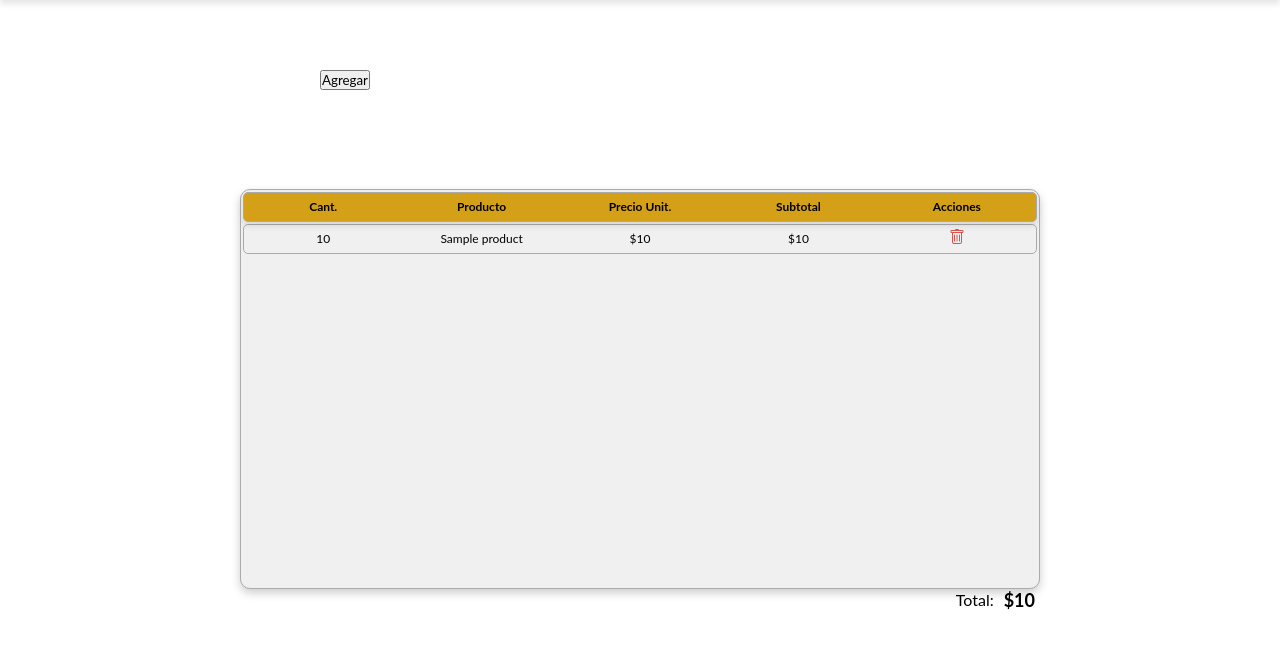
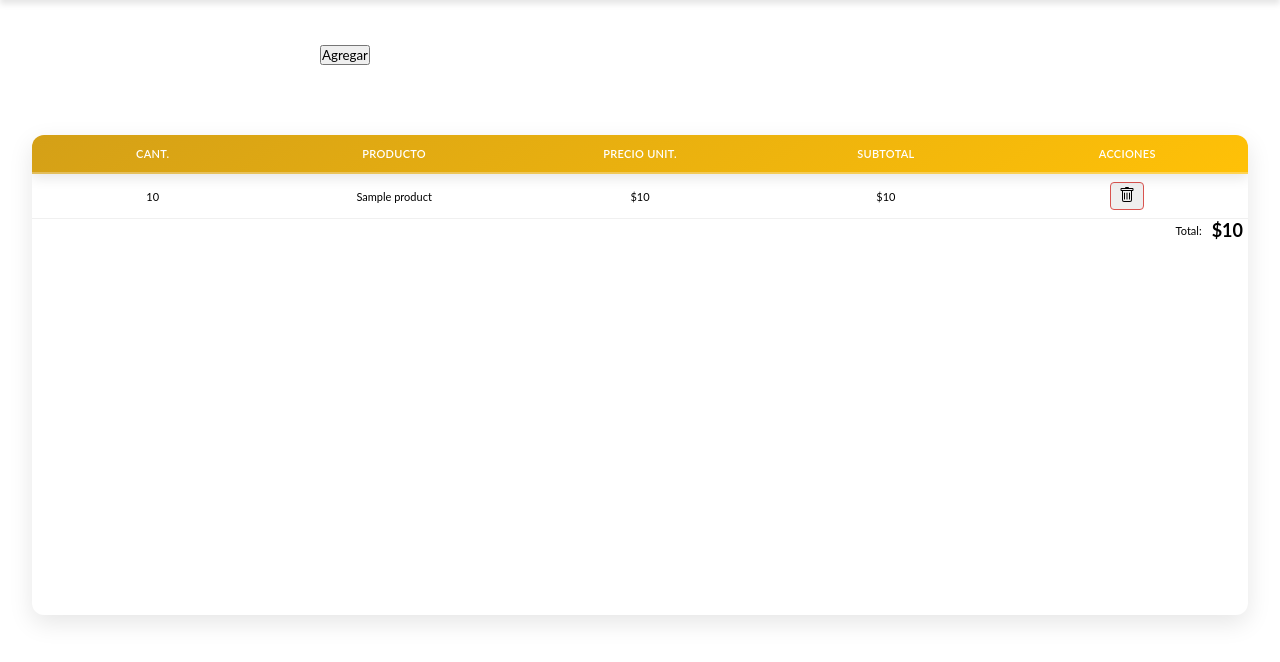
Before and after one commit to xAceOfSpadesx16/BagualesPOS, a Django app: template sales/templates/sales.html in a window 1280 px wide. Shown: the part 55-717 px from the top of the page. Run offline with Django 5.2, Linux system fonts and the light colour scheme; the template is opened without the code that fills it: most values are stand-ins (such as "Sample title", 1, 10 or a date in 2020); some libraries are stand-ins or nearby versions.

Commit message:
estilado de tablas
se corrigio estilado de tablas

```diff
--- a/inventory/templates/inventory.html
+++ b/inventory/templates/inventory.html
@@ -10,6 +10,7 @@
 {% block content %}
 
     <section id="inventory_section">
+        <div class="table-container">
             <table id="sale-table" class="responsive-table scroll">
 
                 <thead>
@@ -53,6 +54,7 @@
                 </tbody>
 
             </table>
+        </div>
     </section>
 
 {% endblock content %}
--- a/sales/templates/sales.html
+++ b/sales/templates/sales.html
@@ -58,7 +58,7 @@
                             <td class= "price-cell">${{ detail.formatted_sale_price }}</td>
                             <td class= "subtotal-cell">${{ detail.formatted_total_price }}</td>
                             <td class="actions-cell">
-                                <button class="eliminar-sale-detail" data-sale-detail-id="{{ detail.id }}" type="button">
+                                <button class="delete-btn" data-sale-detail-id="{{ detail.id }}" type="button">
                                     <svg width="16" height="16" fill="currentColor" viewBox="0 0 16 16">
                                         <path d="M5.5 5.5A.5.5 0 0 1 6 6v6a.5.5 0 0 1-1 0V6a.5.5 0 0 1 .5-.5m2.5 0a.5.5 0 0 1 .5.5v6a.5.5 0 0 1-1 0V6a.5.5 0 0 1 .5-.5m3 .5a.5.5 0 0 0-1 0v6a.5.5 0 0 0 1 0z"/>
                                         <path d="M14.5 3a1 1 0 0 1-1 1H13v9a2 2 0 0 1-2 2H5a2 2 0 0 1-2-2V4h-.5a1 1 0 0 1-1-1V2a1 1 0 0 1 1-1H6a1 1 0 0 1 1-1h2a1 1 0 0 1 1 1h3.5a1 1 0 0 1 1 1zM4.118 4 4 4.059V13a1 1 0 0 0 1 1h6a1 1 0 0 0 1-1V4.059L11.882 4zM2.5 3h11V2h-11z"/>
--- a/static/js/sales.js
+++ b/static/js/sales.js
@@ -30,7 +30,7 @@ const buildRow = (row, data) => {
         },
         {
             value: trashIconSVG,
-            class: 'eliminar-sale-detail',
+            class: 'delete-btn"',
             attributes: {
                 'data-sale-detail-id': data.id,
                 'type': 'button'
--- a/static/style/sales.css
+++ b/static/style/sales.css
@@ -30,21 +30,8 @@
 }
 
 
-.eliminar-sale-detail {
-    background-color: transparent;
-    border: none;
-    cursor: pointer;
-    padding: 0;
-    color: #d9534f;
-}
-
-.eliminar-sale-detail:hover {
-    color: #c9302c;
-}
-
 .editable-cell {
     cursor: pointer;
-    /* Indica que la celda es interactiva */
 }
 
 .editable-cell input[type="number"] {
--- a/static/style/table.css
+++ b/static/style/table.css
@@ -1,57 +1,129 @@
 .table-container {
-    display: flex;
-    flex-direction: column;
-    justify-content: center;
-    align-items: center;
+    width: 80vw;
+    height: 60vh;
+    margin: 20px auto;
+    background: white;
+    border-radius: 12px;
+    box-shadow: 0 8px 24px rgba(0, 0, 0, 0.1);
+    overflow: auto;
+    position: relative;
+    font-size: 11px;
+    min-width: 300px;
 }
 
-table {
-    font-size: 12px;
-    width: 100vh;
-    table-layout: fixed;
-    border: 1px solid #aaaaaa;
-    border-radius: 10px;
-    box-shadow: 0 4px 10px rgba(0, 0, 0, 0.2);
-    background-color: #f0f0f0;
-    min-height: 400px;
+.scroll-wrapper {
+    width: max-content;
+    min-width: 100%;
+    padding-bottom: 15px;
 }
 
-.scroll tr {
-    display: flex;
-    height: 30px;
-    border: 1px solid #aaaaaa;
-    border-radius: 5px;
+.scroll {
+    width: 100%;
+    table-layout: auto;
+    border-collapse: separate;
+    border-spacing: 0;
+    background: white;
 }
 
-.scroll thead tr {
+.scroll thead {
     position: sticky;
     top: 0;
-    background-color: #D4A017;
-    z-index: 1;
+    left: 0;
+    z-index: 4;
+    background: linear-gradient(145deg, #D4A017, #FFC107);
+    box-shadow: 0 4px 12px rgba(0, 0, 0, 0.1);
 }
 
-.scroll td,
-.scroll th {
-    flex: 1;
+.scroll th,
+.scroll td {
+    padding: 8px 12px;
     text-align: center;
-    display: flex;
-    align-items: center;
-    justify-content: center;
-    box-sizing: border-box;
+    border-bottom: 1px solid #f0f0f0;
+    white-space: nowrap;
+    min-width: 120px;
+    max-width: 400px;
+    overflow: visible;
 }
 
-.scroll thead tr:after {
-    overflow-y: scroll;
-    visibility: hidden;
-    height: 0;
+.scroll th {
+    color: white;
+    font-weight: 600;
+    text-transform: uppercase;
+    letter-spacing: 0.3px;
+    border-bottom: 2px solid rgba(255, 255, 255, 0.3);
+    padding: 12px 15px;
+    position: relative;
 }
 
-.scroll tbody {
-    display: block;
-    overflow-y: auto;
-    height: 100%;
+.scroll tbody tr {
+    transition: background 0.2s ease;
 }
 
-.table-header {
-    box-shadow: 0px 4px 6px rgba(0, 0, 0, 0.1);
+.scroll tbody tr:hover {
+    background: rgba(212, 160, 23, 0.05);
 }
+
+
+.delete-btn {
+    padding: 4px 8px;
+    font-size: 10px;
+    border: 1px solid #d9534f;
+    border-radius: 4px;
+    cursor: pointer;
+    transition: all 0.3s ease;
+}
+
+.delete-btn:hover {
+    background: #d9534f;
+    color: white;
+}
+
+.table-container::-webkit-scrollbar {
+    width: 8px;
+    height: 8px;
+}
+
+.table-container::-webkit-scrollbar-track {
+    background: #f8f8f8;
+    border-radius: 4px;
+}
+
+.table-container::-webkit-scrollbar-thumb {
+    background: #D4A017;
+    border-radius: 4px;
+    border: 1px solid rgba(255, 255, 255, 0.2);
+}
+
+@media (max-width: 1600px) {
+    .table-container {
+        width: 95vw;
+    }
+
+    .scroll th,
+    .scroll td {
+        min-width: 100px;
+    }
+}
+
+@media (max-width: 768px) {
+    .table-container {
+        width: 100vw;
+        margin: 10px 0;
+        border-radius: 0;
+        font-size: 10px;
+    }
+
+    .scroll th,
+    .scroll td {
+        padding: 6px 8px;
+        min-width: 80px;
+    }
+
+    .scroll th {
+        padding: 8px 10px;
+    }
+
+    .delete-btn {
+        padding: 3px 6px;
+    }
+}
```
Also changed, not shown: administration/templates/administration.html (+1 -16 lines), administration/templates/product_administration.html (added, +87 -0 lines), administration/urls.py (+6 -2 lines), administration/views.py (+8 -3 lines), products/models.py (+9 -0 lines), products/views.py (+12 -9 lines), static/style/product_form.css (+0 -2 lines). Lines whose indentation alone changed are shown as unchanged.
